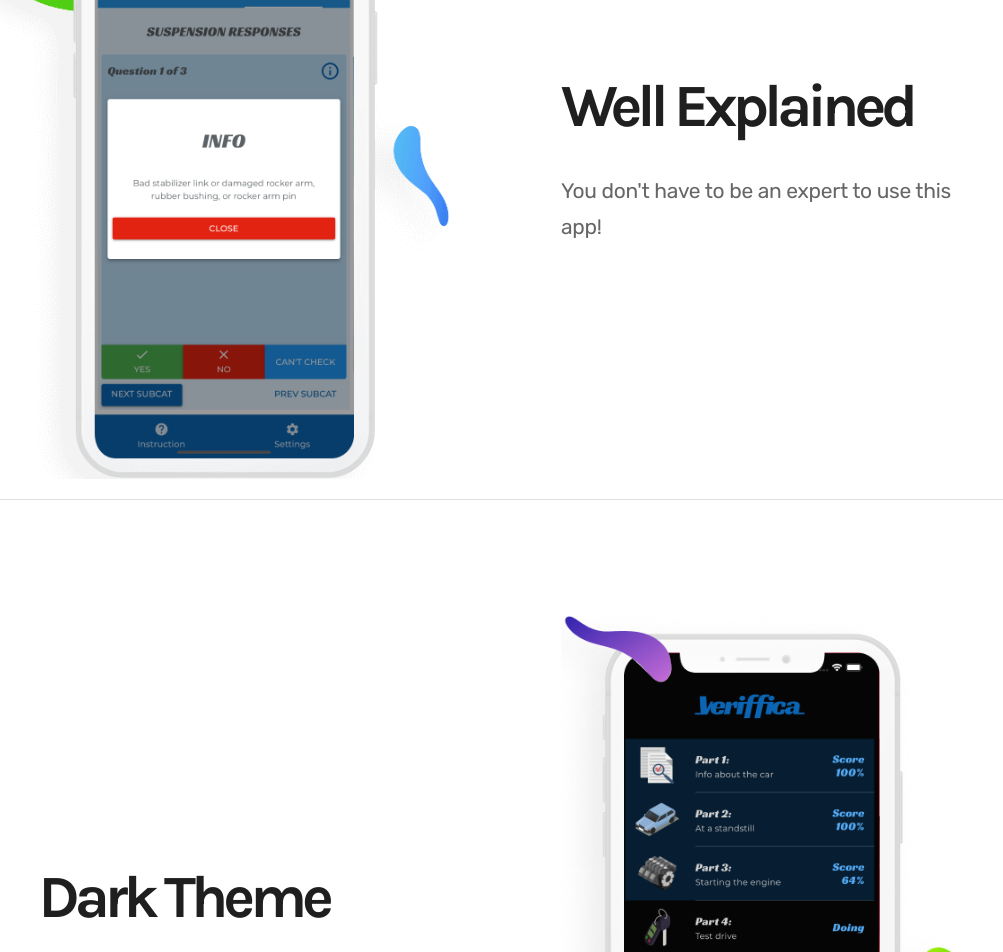
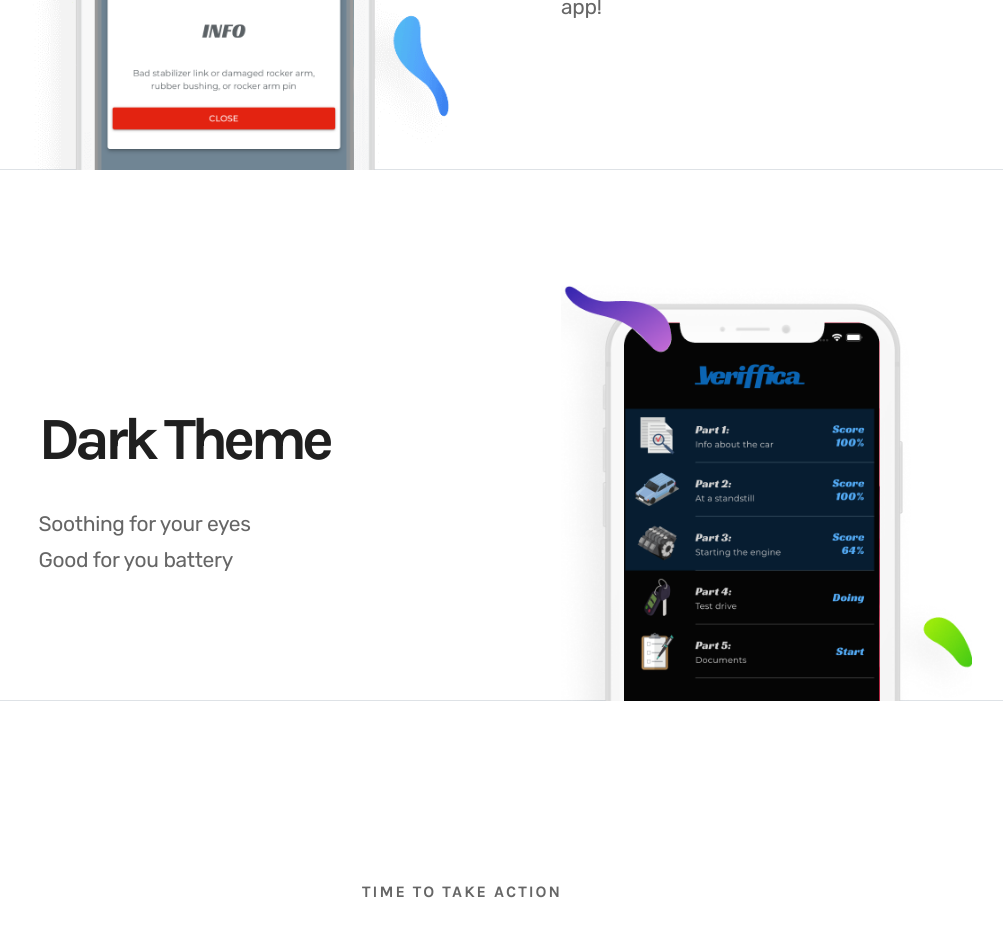
Before and after one commit to OziOcb/Veriffica-landing-page, a Vue app: page / in a window 1280 px wide. Shown: the part 1848-2800 px from the top of the page, without its empty margins (178-1181 px from the left). Built offline with nearby package versions, Linux system fonts and the light colour scheme.

Commit message:
Set margin bottom to -200 for some content sections

```diff
--- a/src/App.vue
+++ b/src/App.vue
@@ -25,6 +25,7 @@ import TheFooter from "./components/TheFooter.vue";
           Veriffica is designed to help people without experience in buying a
           good used car.
         </h2>
+
         <p>
           It's a good starting point to
           <strong>asses the technical condition of the car</strong>
@@ -34,7 +35,12 @@ import TheFooter from "./components/TheFooter.vue";
     </div>
 
     <div
-      class="offset-lg-1 col-lg-5 col-md-8 col-sm-10 position-relative order-lg-1 order-0"
+      class="
+        offset-lg-1
+        col-lg-5 col-md-8 col-sm-10
+        position-relative
+        order-lg-1 order-0
+      "
       data-aos="fade-left"
       data-aos-duration="800"
       data-aos-once="true"
@@ -56,7 +62,7 @@ import TheFooter from "./components/TheFooter.vue";
       data-aos-duration="800"
       data-aos-once="true"
     >
-      <div class="app-image-position-l-13">
+      <div class="app-image-position-l-13--minus-margin">
         <img
           src="src/assets/image/l3/content-image-2.png"
           alt=""
@@ -77,7 +83,7 @@ import TheFooter from "./components/TheFooter.vue";
     </div>
   </ContentSection>
 
-  <ContentSection>
+  <ContentSection class="ozi-lastContentSection">
     <div
       class="offset-lg-1 col-lg-5 col-md-8 col-sm-10 order-lg-1 order-1"
       data-aos="fade-right"
@@ -86,17 +92,22 @@ import TheFooter from "./components/TheFooter.vue";
     >
       <div class="content section-heading-7">
         <h2>Dark Theme</h2>
-        <p>Soothing for your eyes Good for you battery</p>
+        <p>Soothing for your eyes <br />Good for you battery</p>
       </div>
     </div>
 
     <div
-      class="offset-lg-1 col-lg-5 col-md-8 col-sm-10 position-relative order-lg-1 order-0"
+      class="
+        offset-lg-1
+        col-lg-5 col-md-8 col-sm-10
+        position-relative
+        order-lg-1 order-0
+      "
       data-aos="fade-left"
       data-aos-duration="800"
       data-aos-once="true"
     >
-      <div class="app-image-position-l-13">
+      <div class="app-image-position-l-13--minus-margin">
         <img
           src="src/assets/image/l3/content-image-3.png"
           alt=""
@@ -106,12 +117,12 @@ import TheFooter from "./components/TheFooter.vue";
     </div>
   </ContentSection>
 
-  <TheTestimonial />
+  <!-- <TheTestimonial /> -->
   <TheCtaSection />
   <TheFooter />
 </template>
 
-<style>
+<style lang="scss">
 @import "./assets/css/bootstrap.css";
 @import "./assets/fonts/icon-font/css/style.css";
 @import "./assets/fonts/typography-font/typo.css";
@@ -126,4 +137,10 @@ import TheFooter from "./components/TheFooter.vue";
 
 @import "./plugins/aos/aos.min.css";
 @import "./assets/css/main.css";
+
+.ozi {
+  &-lastContentSection {
+    margin-bottom: 180px;
+  }
+}
 </style>
--- a/src/assets/css/main.css
+++ b/src/assets/css/main.css
@@ -2177,7 +2177,10 @@ li.sub-menu--item.nav-item-has-children i {
 
 @media (min-width: 992px) {
   .app-image-position-l-13 {
-    margin-bottom: 20px;
+    margin-bottom: -90px;
+  }
+  .app-image-position-l-13--minus-margin {
+    margin-bottom: -200px;
   }
 }
 
```
